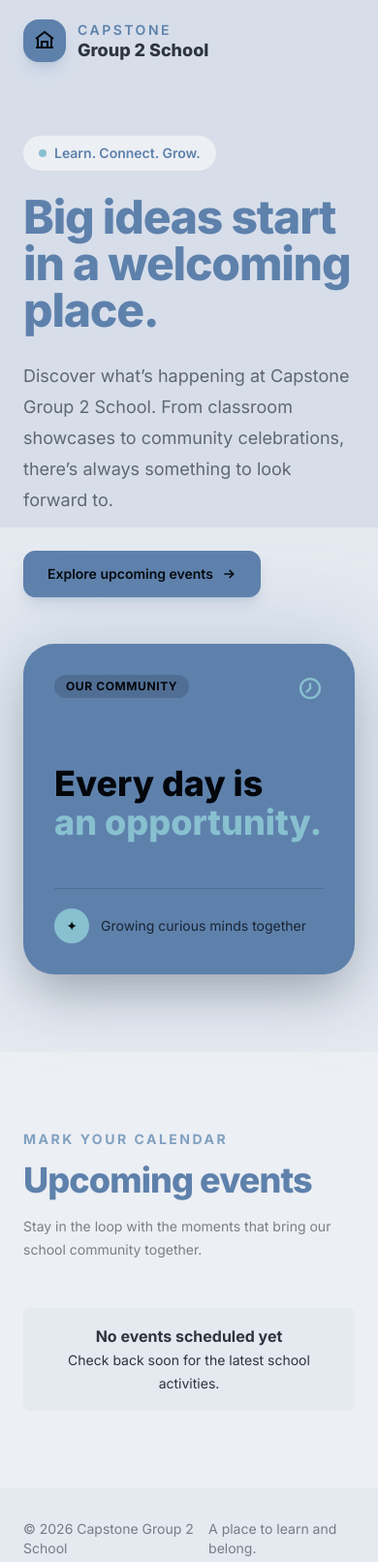
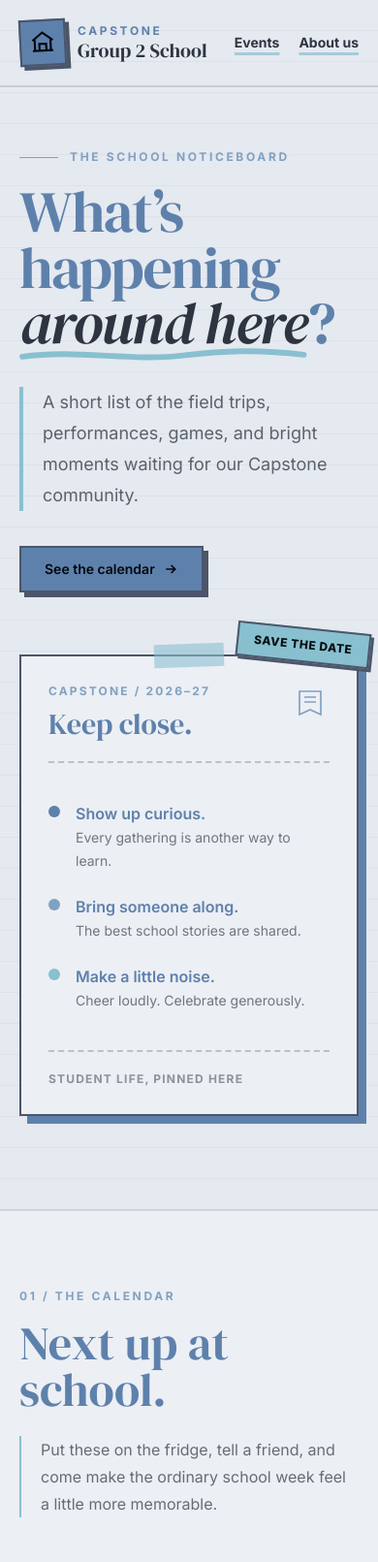
Before and after one commit to TehillahK/capstone-web, a website built with Vite: page index.html in a window 390 px wide. Shown: the top 1611 px of the page at 97% size. Built offline with nearby package versions, Linux system fonts and the light colour scheme; some packages are replaced by stand-ins of ours; no server answers; the database is empty.

Commit message:
feat: enhance event display with new date formatting and animations

```diff
--- a/index.html
+++ b/index.html
@@ -8,79 +8,104 @@
     <link rel="preconnect" href="https://fonts.googleapis.com" />
     <link rel="preconnect" href="https://fonts.gstatic.com" crossorigin />
     <link
-      href="https://fonts.googleapis.com/css2?family=Inter:wght@400;500;600;700;800&display=swap"
+      href="https://fonts.googleapis.com/css2?family=DM+Serif+Display:ital@0;1&family=Inter:wght@400;500;600;700;800&display=swap"
       rel="stylesheet"
     />
   </head>
   <body class="min-h-screen bg-base-200 text-base-content">
-    <div class="relative isolate overflow-hidden">
-      <div class="pointer-events-none absolute inset-x-0 top-0 -z-10 h-[34rem] bg-primary/10"></div>
-
-      <header class="navbar mx-auto max-w-7xl px-6 py-5 lg:px-8">
-        <a class="flex items-center gap-3" href="/" aria-label="Capstone Group 2 School home">
-          <span class="grid size-11 place-items-center rounded-2xl bg-primary text-primary-content shadow-lg shadow-primary/20">
-            <svg viewBox="0 0 24 24" class="size-6" fill="none" stroke="currentColor" stroke-width="2" aria-hidden="true">
+    <div class="planner-paper relative min-h-screen overflow-hidden">
+      <header class="mx-auto flex max-w-7xl items-center justify-between border-b-2 border-base-content/15 px-5 py-5 lg:px-8">
+        <a class="flex items-center gap-3 focus:outline-none focus-visible:ring-2 focus-visible:ring-primary focus-visible:ring-offset-4 focus-visible:ring-offset-base-200" href="/" aria-label="Capstone Group 2 School home">
+          <span class="grid size-12 -rotate-3 place-items-center border-2 border-neutral bg-primary text-primary-content shadow-[4px_4px_0_0] shadow-neutral">
+            <svg viewBox="0 0 24 24" class="size-7" fill="none" stroke="currentColor" stroke-width="1.8" aria-hidden="true">
               <path d="m3 10 9-7 9 7" />
               <path d="M5 9v10h14V9M3 19h18M9 19v-6h6v6" />
             </svg>
           </span>
           <span>
-            <span class="block text-sm font-semibold uppercase tracking-[0.18em] text-primary">Capstone</span>
-            <span class="block text-lg font-extrabold leading-tight">Group 2 School</span>
+            <span class="block text-xs font-bold uppercase tracking-[0.22em] text-primary">Capstone</span>
+            <span class="block font-display text-xl leading-tight">Group 2 School</span>
           </span>
         </a>
-        <div class="ml-auto hidden items-center gap-8 text-sm font-medium text-base-content/70 md:flex">
-          <a class="transition-colors hover:text-primary" href="#events">Events</a>
-          <a class="transition-colors hover:text-primary" href="#about">About us</a>
-        </div>
+        <nav class="flex items-center gap-5 text-sm font-bold" aria-label="Main navigation">
+          <a class="nav-link focus:outline-none focus-visible:ring-2 focus-visible:ring-primary" href="#events">Events</a>
+          <a class="nav-link focus:outline-none focus-visible:ring-2 focus-visible:ring-primary" href="#about">About us</a>
+        </nav>
       </header>
 
       <main>
-        <section id="about" class="mx-auto grid max-w-7xl gap-12 px-6 pb-20 pt-14 lg:grid-cols-[1.15fr_0.85fr] lg:items-center lg:px-8 lg:pb-28 lg:pt-20">
-          <div>
-            <div class="mb-6 inline-flex items-center gap-2 rounded-full bg-base-100 px-4 py-2 text-sm font-semibold text-primary shadow-sm ring-1 ring-base-300">
-              <span class="size-2 rounded-full bg-accent"></span>
-              Learn. Connect. Grow.
-            </div>
-            <h1 class="max-w-3xl text-5xl font-extrabold tracking-tight text-primary md:text-6xl lg:text-7xl">
-              Big ideas start in a welcoming place.
+        <section id="about" class="mx-auto grid max-w-7xl gap-14 px-5 pb-24 pt-16 lg:grid-cols-[1fr_0.75fr] lg:gap-24 lg:px-8 lg:pb-32 lg:pt-24">
+          <div class="relative">
+            <p class="mb-5 flex items-center gap-3 text-xs font-bold uppercase tracking-[0.22em] text-secondary">
+              <span class="inline-block h-px w-10 bg-secondary"></span>
+              The school noticeboard
+            </p>
+            <h1 class="max-w-3xl font-display text-6xl leading-[0.96] tracking-tight text-primary sm:text-7xl lg:text-8xl">
+              What’s happening<br />
+              <em class="relative inline-block text-base-content">
+                around here
+                <svg class="absolute -bottom-3 left-0 w-full text-accent" viewBox="0 0 300 18" fill="none" aria-hidden="true">
+                  <path d="M3 11c56-8 112 5 165-1 46-5 79-7 129-1" stroke="currentColor" stroke-width="6" stroke-linecap="round" />
+                </svg>
+              </em>?
             </h1>
-            <p class="mt-7 max-w-xl text-lg leading-8 text-base-content/70">
-              Discover what’s happening at Capstone Group 2 School. From classroom showcases to community celebrations, there’s always something to look forward to.
+            <p class="mt-9 max-w-lg border-l-4 border-accent pl-5 text-lg leading-8 text-base-content/75">
+              A short list of the field trips, performances, games, and bright moments waiting for our Capstone community.
             </p>
-            <a class="btn btn-primary mt-9 rounded-xl px-6 shadow-lg shadow-primary/20" href="#events">
-              Explore upcoming events
+            <a class="btn btn-primary mt-9 rounded-none border-2 border-neutral px-6 text-primary-content shadow-[5px_5px_0_0] shadow-neutral hover:-translate-y-0.5 hover:shadow-[6px_6px_0_0] focus:outline-none focus-visible:ring-2 focus-visible:ring-primary focus-visible:ring-offset-4 focus-visible:ring-offset-base-200" href="#events">
+              See the calendar
               <svg viewBox="0 0 24 24" class="size-4" fill="none" stroke="currentColor" stroke-width="2.5" aria-hidden="true">
                 <path d="M5 12h14M13 6l6 6-6 6" />
               </svg>
             </a>
           </div>
-          <div class="relative mx-auto w-full max-w-md">
-            <div class="absolute -inset-4 rounded-[2.5rem] bg-secondary/30 blur-2xl"></div>
-            <div class="relative overflow-hidden rounded-[2rem] bg-primary p-8 text-primary-content shadow-2xl">
-              <div class="flex items-start justify-between">
-                <span class="rounded-full bg-primary-content/15 px-3 py-1 text-xs font-bold uppercase tracking-wider">Our community</span>
-                <svg viewBox="0 0 24 24" class="size-7 text-accent" fill="currentColor" aria-hidden="true"><path d="M12 2.5a9.5 9.5 0 1 0 9.5 9.5A9.51 9.51 0 0 0 12 2.5Zm0 17a7.5 7.5 0 1 1 7.5-7.5 7.51 7.51 0 0 1-7.5 7.5Z"/><path d="M12 7a1 1 0 0 0-1 1v3.59l-2.71 2.7a1 1 0 0 0 1.42 1.42l3-3A1 1 0 0 0 13 12V8a1 1 0 0 0-1-1Z"/></svg>
+
+          <div class="relative mt-2 lg:mt-12">
+            <div class="absolute -right-3 -top-7 z-10 rotate-6 border-2 border-neutral bg-accent px-4 py-2 text-xs font-extrabold uppercase tracking-wider text-accent-content shadow-[3px_3px_0_0] shadow-neutral">Save the date</div>
+            <div class="planner-note relative border-2 border-neutral bg-base-100 p-7 shadow-[8px_8px_0_0] shadow-primary sm:p-10">
+              <div class="mb-10 flex items-start justify-between border-b-2 border-dashed border-base-content/25 pb-5">
+                <div>
+                  <p class="text-xs font-bold uppercase tracking-[0.18em] text-secondary">Capstone / 2026–27</p>
+                  <p class="mt-2 font-display text-3xl text-primary">Keep close.</p>
+                </div>
+                <svg viewBox="0 0 40 40" class="size-10 text-secondary" fill="none" stroke="currentColor" stroke-width="1.7" aria-hidden="true">
+                  <path d="M9 8h22v24l-11-5-11 5V8Z" />
+                  <path d="M14 14h12M14 19h12" />
+                </svg>
               </div>
-              <p class="mt-16 text-4xl font-extrabold">Every day is<br /><span class="text-accent">an opportunity.</span></p>
-              <div class="mt-12 flex items-center gap-3 border-t border-primary-content/15 pt-5 text-sm text-primary-content/75">
-                <span class="grid size-9 place-items-center rounded-full bg-accent text-accent-content">✦</span>
-                <span>Growing curious minds together</span>
+              <div class="space-y-6">
+                <div class="flex gap-4">
+                  <span class="mt-1 size-3 shrink-0 rounded-full bg-primary"></span>
+                  <p><strong class="font-semibold text-primary">Show up curious.</strong><br /><span class="text-sm text-base-content/65">Every gathering is another way to learn.</span></p>
+                </div>
+                <div class="flex gap-4">
+                  <span class="mt-1 size-3 shrink-0 rounded-full bg-secondary"></span>
+                  <p><strong class="font-semibold text-primary">Bring someone along.</strong><br /><span class="text-sm text-base-content/65">The best school stories are shared.</span></p>
+                </div>
+                <div class="flex gap-4">
+                  <span class="mt-1 size-3 shrink-0 rounded-full bg-accent"></span>
+                  <p><strong class="font-semibold text-primary">Make a little noise.</strong><br /><span class="text-sm text-base-content/65">Cheer loudly. Celebrate generously.</span></p>
+                </div>
+              </div>
+              <div class="mt-10 border-t-2 border-dashed border-base-content/25 pt-5 text-xs font-bold uppercase tracking-widest text-base-content/50">
+                Student life, pinned here
               </div>
             </div>
           </div>
         </section>
 
-        <section id="events" class="bg-base-100 px-6 py-20 lg:px-8 lg:py-24">
+        <section id="events" class="border-y-2 border-base-content/15 bg-base-100 px-5 py-20 lg:px-8 lg:py-24">
           <div class="mx-auto max-w-7xl">
-            <div class="mb-12 flex flex-col justify-between gap-4 sm:flex-row sm:items-end">
+            <div class="mb-14 grid gap-6 lg:grid-cols-[0.8fr_1.2fr] lg:items-end">
               <div>
-                <p class="mb-3 text-sm font-bold uppercase tracking-[0.18em] text-secondary">Mark your calendar</p>
-                <h2 class="text-4xl font-extrabold tracking-tight text-primary md:text-5xl">Upcoming events</h2>
+                <p class="mb-4 text-xs font-bold uppercase tracking-[0.22em] text-secondary">01 / The calendar</p>
+                <h2 class="max-w-md font-display text-5xl leading-none text-primary sm:text-6xl">Next up at school.</h2>
               </div>
-              <p class="max-w-xs text-sm leading-6 text-base-content/60 sm:text-right">Stay in the loop with the moments that bring our school community together.</p>
+              <p class="max-w-xl border-l-2 border-accent pl-5 text-base leading-7 text-base-content/70 lg:justify-self-end">
+                Put these on the fridge, tell a friend, and come make the ordinary school week feel a little more memorable.
+              </p>
             </div>
-            <div id="events-container" class="grid gap-6 sm:grid-cols-2 lg:grid-cols-3" aria-live="polite">
+            <div id="events-container" class="grid gap-x-8 gap-y-12 sm:grid-cols-2 lg:grid-cols-3" aria-live="polite">
               <div class="col-span-full flex min-h-48 items-center justify-center">
                 <span class="loading loading-spinner loading-lg text-primary" aria-label="Loading events"></span>
               </div>
@@ -89,11 +114,12 @@
         </section>
       </main>
 
-      <footer class="footer items-center bg-base-200 px-6 py-8 text-base-content/60 lg:px-8">
-        <aside class="mx-auto flex w-full max-w-7xl items-center justify-between">
-          <p class="text-sm">© <span id="current-year"></span> Capstone Group 2 School</p>
-          <p class="text-sm">A place to learn and belong.</p>
-        </aside>
+      <footer class="mx-auto flex max-w-7xl flex-col gap-5 px-5 py-10 sm:flex-row sm:items-end sm:justify-between lg:px-8">
+        <div>
+          <p class="font-display text-3xl text-primary">See you around campus.</p>
+          <p class="mt-2 text-sm text-base-content/60">Capstone Group 2 School · <span id="current-year"></span></p>
+        </div>
+        <p class="max-w-xs text-sm leading-6 text-base-content/60 sm:text-right">A small school with a full calendar and plenty of room for good ideas.</p>
       </footer>
     </div>
     <script type="module" src="/src/main.js"></script>
--- a/src/style.css
+++ b/src/style.css
@@ -2,6 +2,7 @@
 @tailwind components;
 @tailwind utilities;
 
+@layer base {
   html {
     scroll-behavior: smooth;
   }
@@ -9,11 +10,90 @@ html {
   body {
     font-family: 'Inter', ui-sans-serif, system-ui, sans-serif;
   }
+}
+
+@layer utilities {
+  .font-display {
+    font-family: 'DM Serif Display', Georgia, serif;
+  }
+
+  .planner-paper {
+    background-image: repeating-linear-gradient(
+      to bottom,
+      transparent 0,
+      transparent 31px,
+      oklch(var(--bc) / 0.09) 32px
+    );
+  }
+
+  .planner-note::before {
+    position: absolute;
+    top: -13px;
+    left: 50%;
+    width: 72px;
+    height: 24px;
+    content: '';
+    background-color: oklch(var(--a) / 0.58);
+    transform: translateX(-50%) rotate(-2deg);
+  }
+
+  .nav-link {
+    text-decoration: underline;
+    text-decoration-color: oklch(var(--a) / 0.7);
+    text-decoration-thickness: 3px;
+    text-underline-offset: 5px;
+  }
 
   .event-card {
     transition: transform 180ms ease, box-shadow 180ms ease;
   }
 
+  .reveal-card {
+    opacity: 0;
+    transform: translateY(14px) rotate(var(--card-rotation, 0deg));
+    transition: opacity 360ms ease var(--reveal-delay), transform 360ms ease var(--reveal-delay);
+  }
+
+  .reveal-card.is-visible {
+    opacity: 1;
+    transform: translateY(0) rotate(var(--card-rotation, 0deg));
+  }
+
   .event-card:hover {
-  transform: translateY(-4px);
+    transform: translateY(-5px) rotate(0deg);
   }
+
+  .event-card:nth-child(3n + 1) {
+    --card-rotation: -1deg;
+  }
+
+  .event-card:nth-child(3n) {
+    --card-rotation: 1deg;
+  }
+
+  .event-card:nth-child(3n + 2) {
+    margin-top: 1rem;
+  }
+
+  .event-card__date {
+    border-right: 2px dashed oklch(var(--bc) / 0.28);
+  }
+
+  .event-card__image {
+    filter: saturate(0.72) contrast(1.02);
+  }
+}
+
+@media (prefers-reduced-motion: reduce) {
+  html {
+    scroll-behavior: auto;
+  }
+
+  *,
+  *::before,
+  *::after {
+    transition-duration: 0.01ms !important;
+    animation-duration: 0.01ms !important;
+    animation-iteration-count: 1 !important;
+  }
+}
--- a/tailwind.config.js
+++ b/tailwind.config.js
@@ -6,7 +6,8 @@ export default {
   theme: {
     extend: {
       fontFamily: {
-        sans: ['Inter', 'ui-sans-serif', 'system-ui', 'sans-serif']
+        sans: ['Inter', 'ui-sans-serif', 'system-ui', 'sans-serif'],
+        display: ['DM Serif Display', 'Georgia', 'serif']
       }
     }
   },
```
Also changed, not shown: src/main.js (+51 -15 lines). Lines whose indentation alone changed are shown as unchanged.
